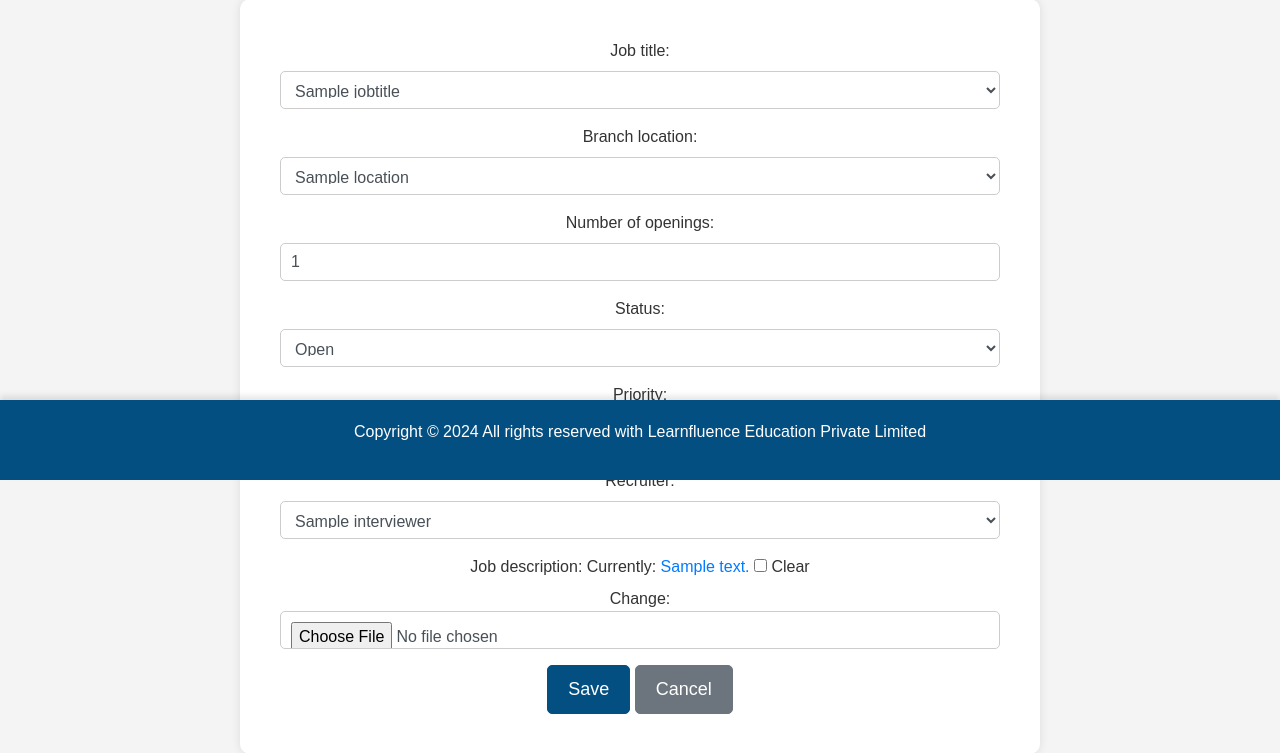
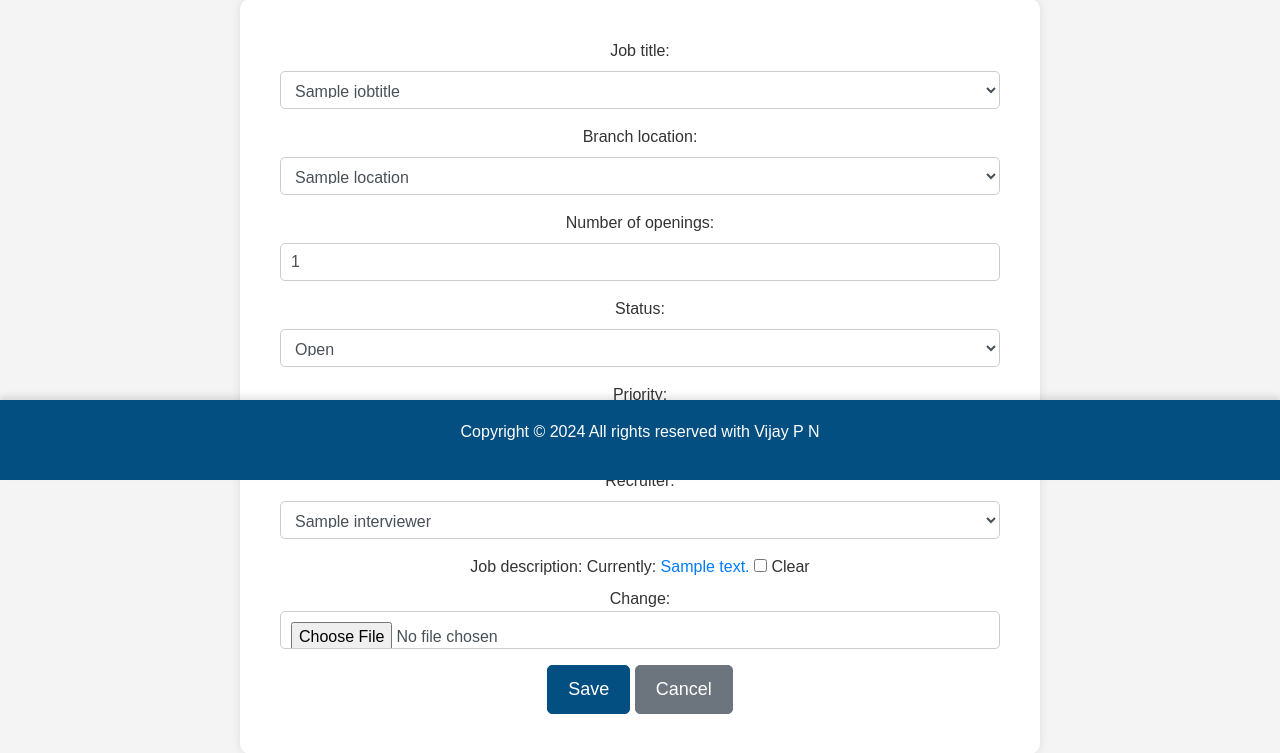
Before and after one commit to Natyaarts/HR, a Django app: page /edit-job-opening/1/ in a window 1280 px wide. Shown: the part 320-1073 px from the top of the page. Run offline with Django 4.2, Linux system fonts and the light colour scheme; a user stored in the database is signed in; tables that the repository leaves empty hold one stand-in row (values such as "Sample post"); some libraries are stand-ins or nearby versions.

Commit message:
Update edit_job_opening.html

```diff
--- a/GAME_OVER/candidates/templates/edit_job_opening.html
+++ b/GAME_OVER/candidates/templates/edit_job_opening.html
@@ -237,7 +237,8 @@
     </main>
 
     <footer>
-        <p>Copyright © 2024 All rights reserved with Learnfluence Education Private Limited</p>
+        <p>Copyright © 2024 All rights reserved with Vijay P N
+        </p>
     </footer>
 
     <script src="https://code.jquery.com/jquery-3.5.1.slim.min.js"></script>
```
